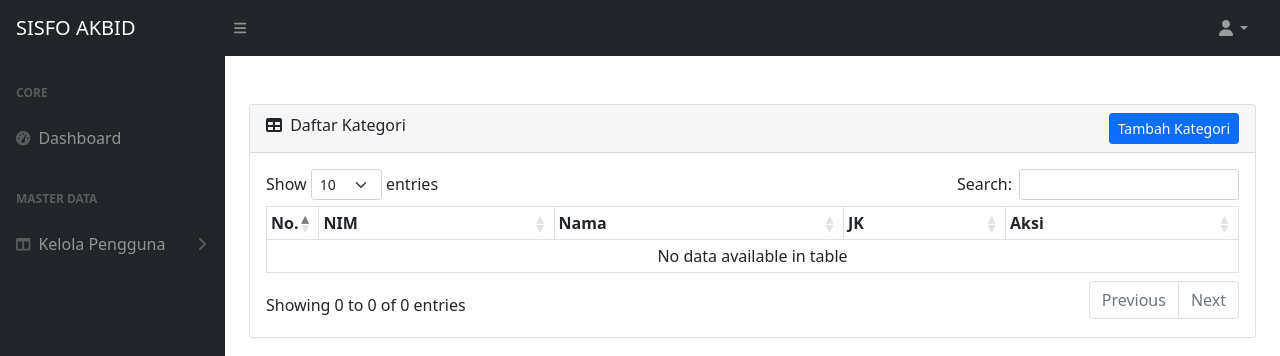
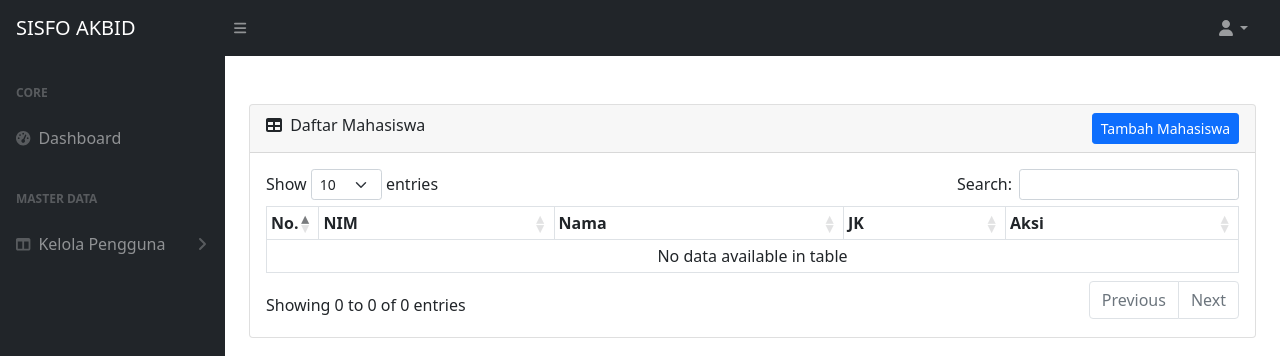
Before and after one commit to egn234/sisfo-akbid, a CodeIgniter 4 app: template app/Views/admin/mhs/list-mahasiswa.php in a window 1280 px wide. Shown: the top 356 px of the page. Run offline with PHP 8.4 and a stand-in for CodeIgniter, Linux system fonts and the light colour scheme; the template is opened without the code that fills it, so the values that code supplies are empty; some libraries are stand-ins or nearby versions.

Commit message:
First ryan dev

```diff
--- a/app/Config/Routes.php
+++ b/app/Config/Routes.php
@@ -57,6 +57,7 @@ $routes->group('admin', static function ($routes)
 $routes->group('mahasiswa', static function ($routes)
 {
     $routes->get('dashboard', 'Mahasiswa\Dashboard::index');
+
 });
 
 //GROUP DOSEN
--- a/app/Views/admin/mhs/list-mahasiswa.php
+++ b/app/Views/admin/mhs/list-mahasiswa.php
@@ -23,10 +23,10 @@
                         <div class="card mb-4">
                             <div class="card-header">
                                 <i class="fas fa-table me-1"></i>
-                                Daftar Kategori
+                                Daftar Mahasiswa
                                 <div class="btn-group float-end">
                                     <a href="<?= url_to('admin/mahasiswa/add') ?>" class="btn btn-sm btn-primary">
-                                        Tambah Kategori
+                                        Tambah Mahasiswa
                                     </a>
                                 </div>
                             </div>
```
Also changed, not shown: 2 other files.
